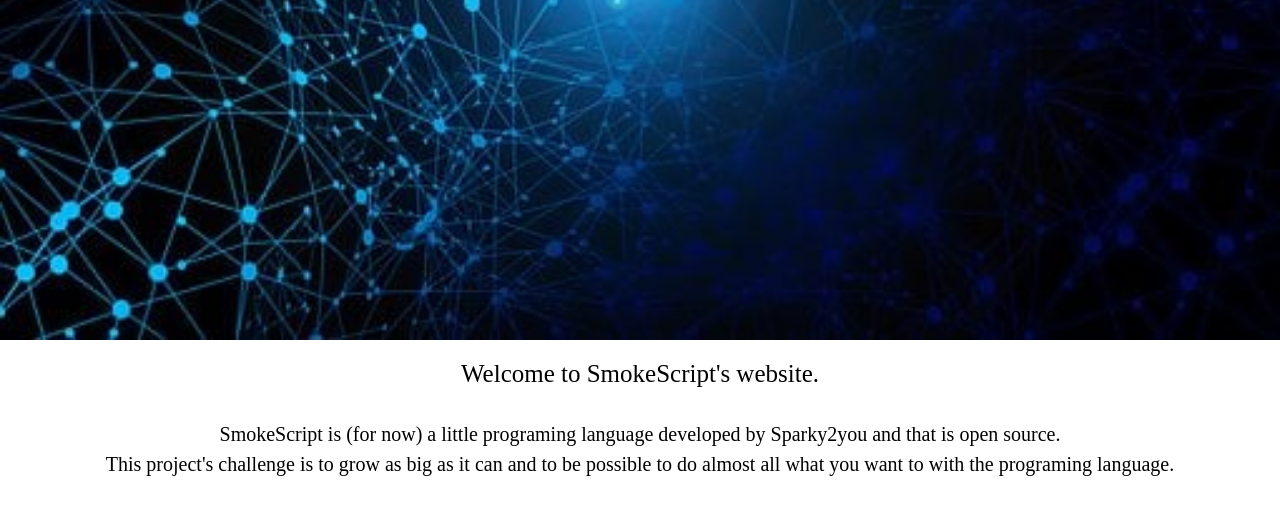
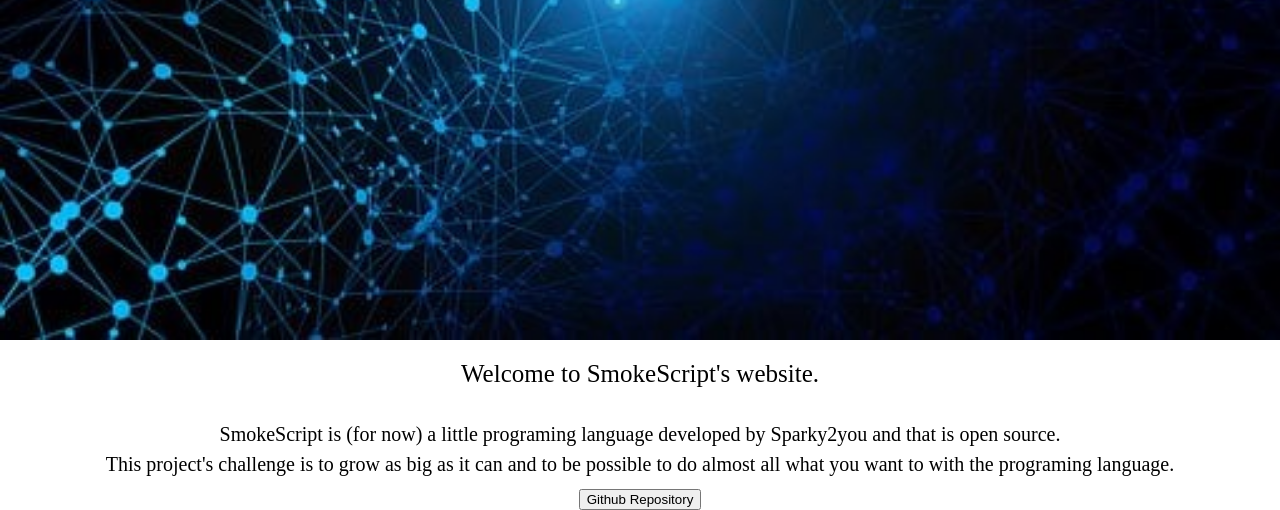
Before and after one commit to scriptsmoke/scriptsmoke.github.io, a plain HTML site: page index.html in a window 1280 px wide. Shown: the part 513-1023 px from the top of the page. Before the commit the page ends 1002 px from the top, so only its background shows below. Drawn offline with Linux system fonts and the light colour scheme.

Commit message:
Update index.html

```diff
--- a/index.html
+++ b/index.html
@@ -20,6 +20,7 @@
             <div class="firstLittle">
                 <p>SmokeScript is (for now) a little programing language developed by Sparky2you and that is open source.</p>
                 <p>This project's challenge is to grow as big as it can and to be possible to do almost all what you want to with the programing language.</p>
+                <a href="https://github.com/scriptsmoke/ScriptSmoke"><button class="gitButton">Github Repository</button></a>
             </div>
         </div>
     </section>
```
